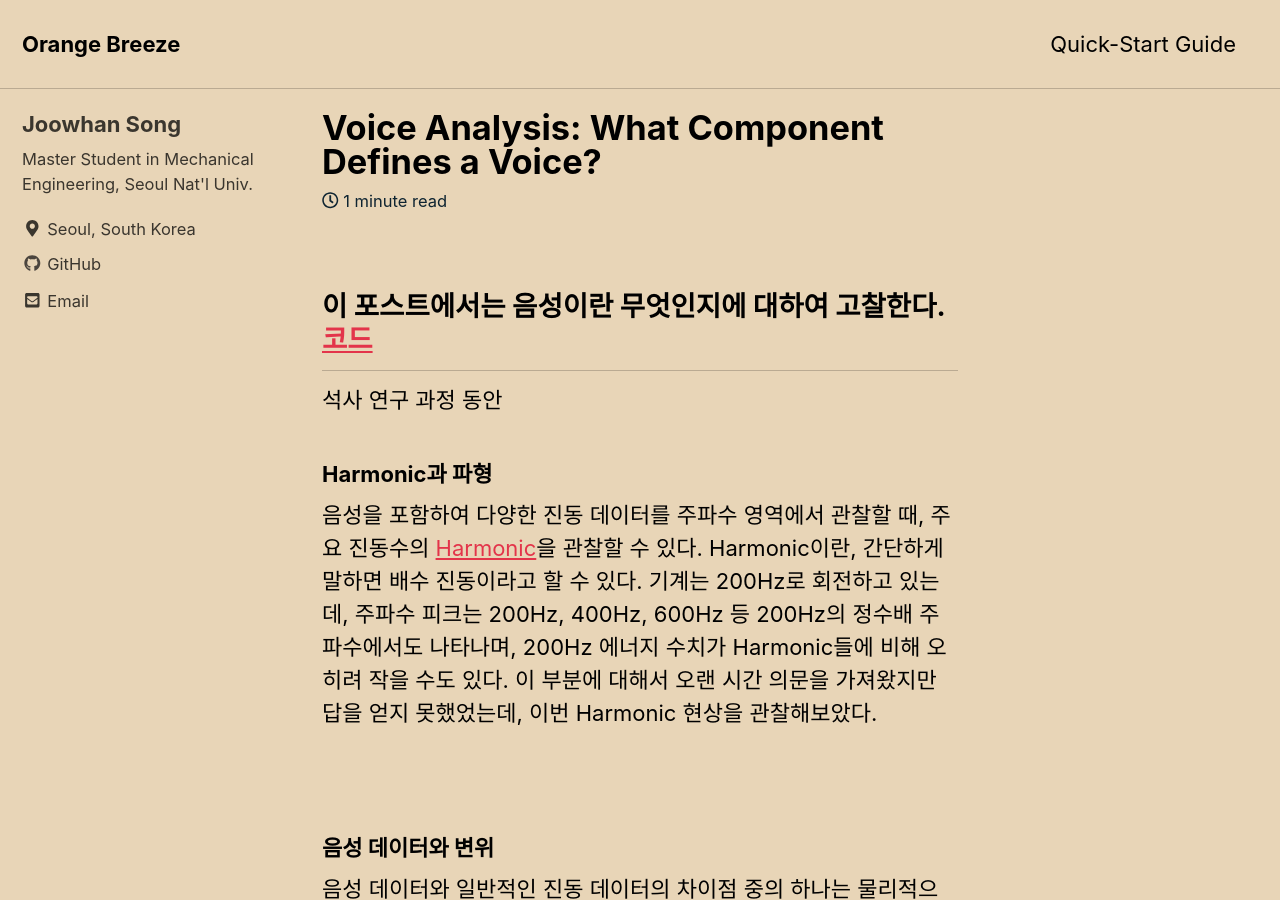
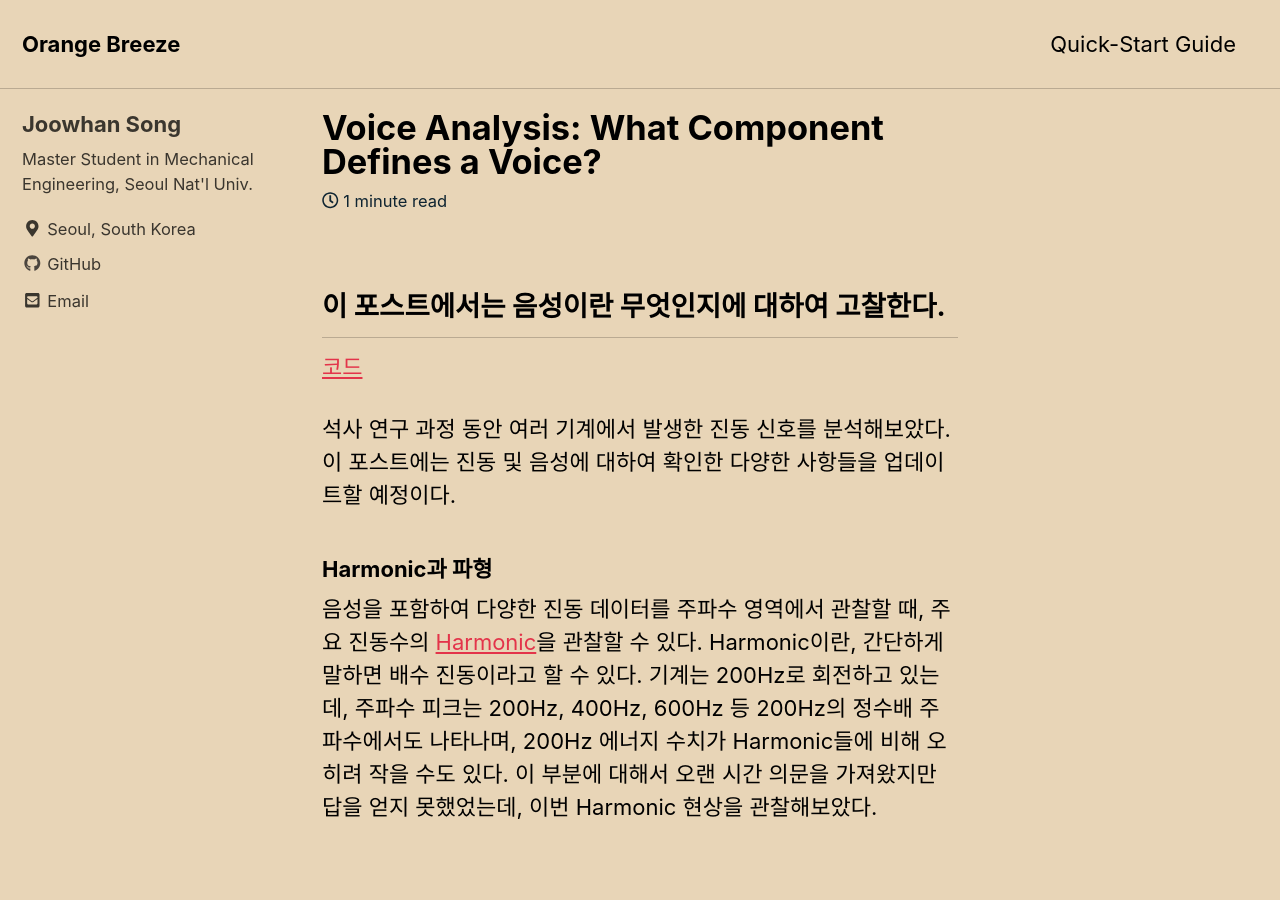
Before and after one commit to Joovvhan/joovvhan.github.io, a Jekyll site: the page built from _posts/2019-01-05-voice-analysis.md, in a window 1280 px wide and 900 px high. Built offline with Jekyll 4.4.1, drawn with Linux system fonts in a browser that asks for light colours; cached includes are drawn as plain includes; nearby versions of some CDN libraries.

```diff
--- a/_posts/2019-01-05-voice-analysis.md
+++ b/_posts/2019-01-05-voice-analysis.md
@@ -2,9 +2,10 @@
 title: "Voice Analysis: What Component Defines a Voice?"
 ---
 
-## 이 포스트에서는 음성이란 무엇인지에 대하여 고찰한다. [코드](https://github.com/Joovvhan/voice-analysis)
+## 이 포스트에서는 음성이란 무엇인지에 대하여 고찰한다.
+[코드](https://github.com/Joovvhan/voice-analysis)
 
-석사 연구 과정 동안
+석사 연구 과정 동안 여러 기계에서 발생한 진동 신호를 분석해보았다. 이 포스트에는 진동 및 음성에 대하여 확인한 다양한 사항들을 업데이트할 예정이다.
 
 ### Harmonic과 파형
 
```
Also changed, not shown: other parts of _posts/2019-01-05-voice-analysis.md (+2 -0 lines).
